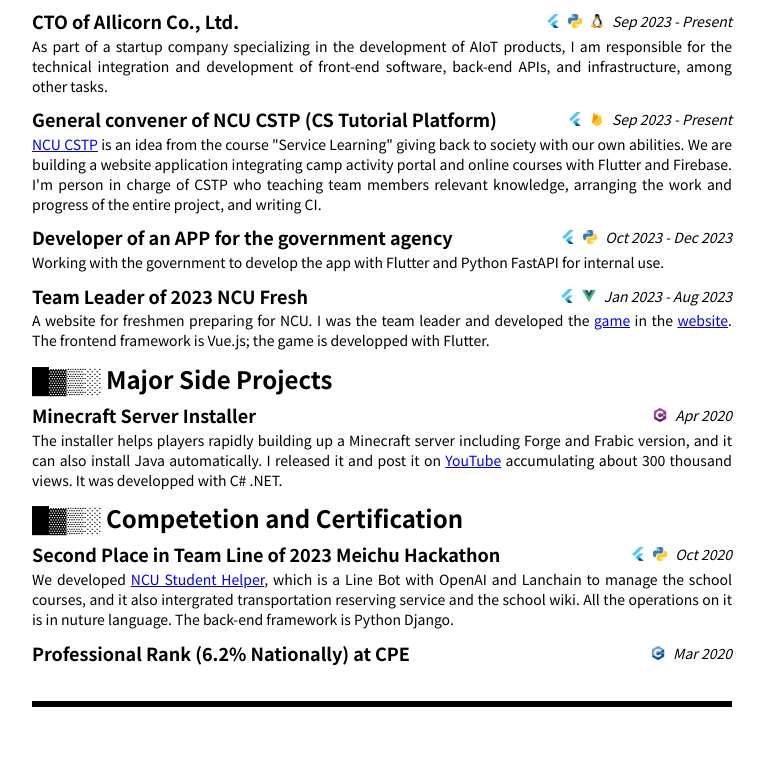
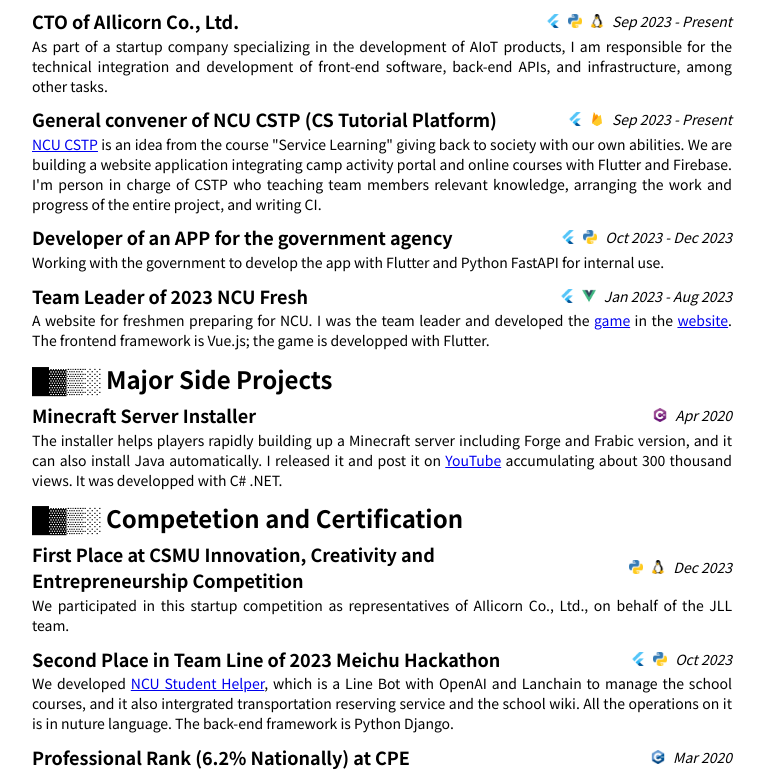
Before and after one commit to an920107/resume-html, a plain HTML site: page src/index.html in a window 1280 px wide. Shown: the part 337-1117 px from the top of the page, without its empty margins (258-1023 px from the left). Before the commit the page ends 1066 px from the top, so only its background shows below. Drawn offline with Linux system fonts and the light colour scheme.

Commit message:
add: CSMU competetion

```diff
--- a/src/index.html
+++ b/src/index.html
@@ -144,13 +144,27 @@
 
         <!-- Competetion and Certification -->
         <div class="SectionTitle">Competetion and Certification</div>
+        <!-- CSMU -->
+        <div class="ExpTitle">
+            First Place at CSMU Innovation, Creativity and<br />
+            Entrepreneurship Competition
+            <div class="ExpTail">
+                <img class="Icon" src="./assets/icon/python.png" alt="Python" title="Python" />
+                <img class="Icon" src="./assets/icon/linux.png" alt="Linux" title="Linux" />
+                <div class="ExpDate">Dec 2023</div>
+            </div>
+        </div>
+        <div class="Content">
+            We participated in this startup competition as representatives of AIlicorn Co., Ltd.,
+            on behalf of the JLL team.
+        </div>
         <!-- Hackathon -->
         <div class="ExpTitle">
             Second Place in Team Line of 2023 Meichu Hackathon
             <div class="ExpTail">
                 <img class="Icon" src="./assets/icon/flutter.png" alt="Flutter" title="Flutter" />
                 <img class="Icon" src="./assets/icon/python.png" alt="Python" title="Python" />
-                <div class="ExpDate">Oct 2020</div>
+                <div class="ExpDate">Oct 2023</div>
             </div>
         </div>
         <div class="Content">
@@ -168,8 +182,8 @@
             </div>
         </div>
 
-        <br />
-        <hr />
+        <!-- <br />
+        <hr /> -->
 
     </div>
 
```
